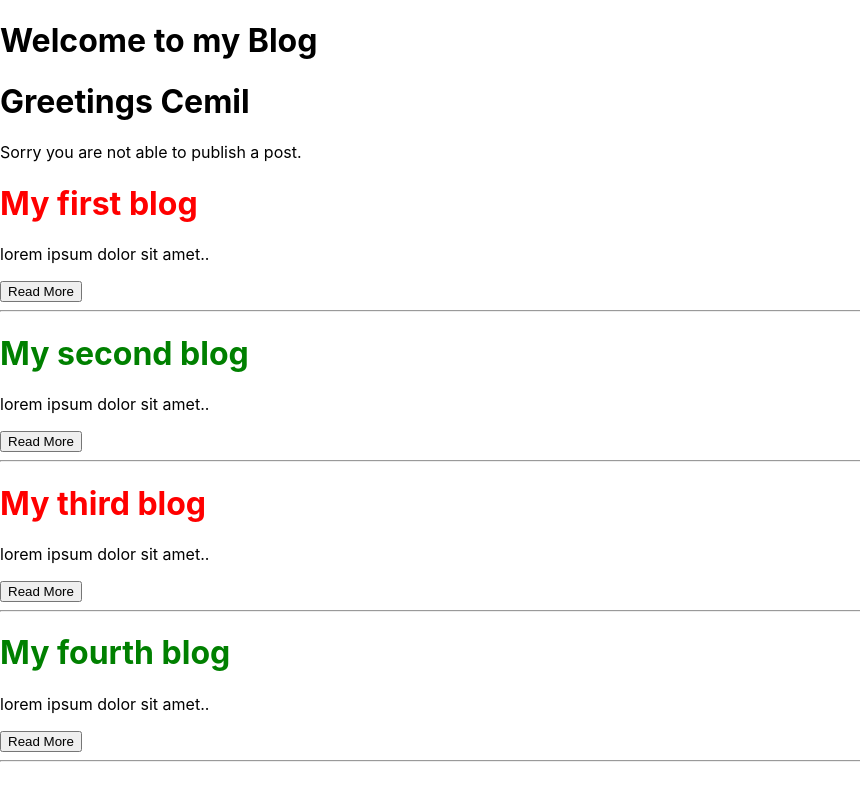
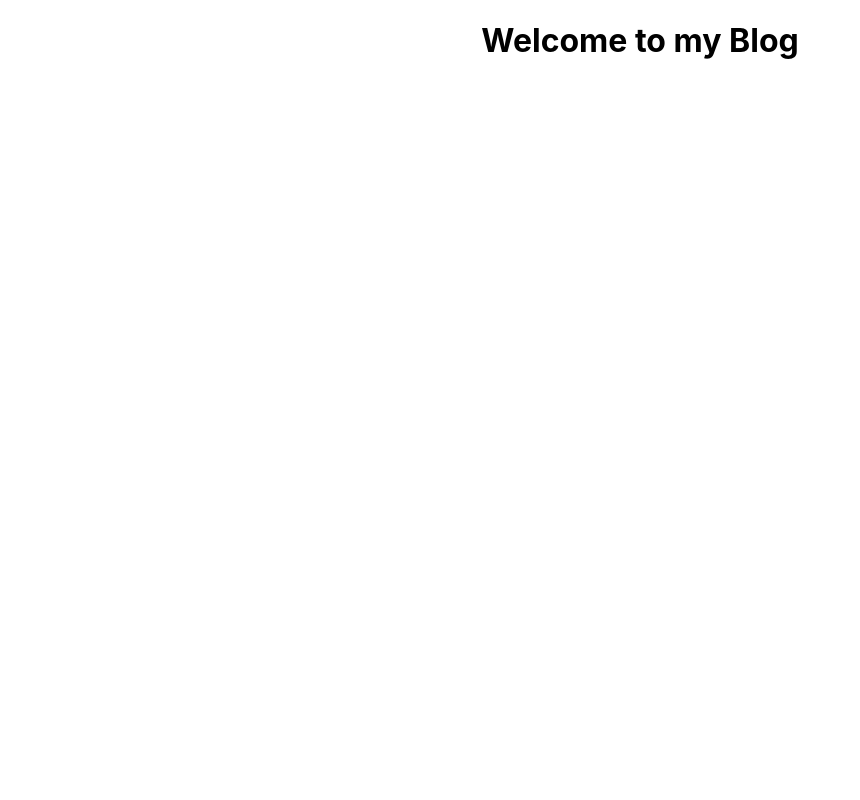
Before and after one commit to Lashirova/Blog-Post-React, a React (Create React App) app: page / in a window 1280 px wide. Shown: the whole page, without its empty margins (0-860 px from the left). Built offline with nearby package versions, Linux system fonts and the light colour scheme.

Commit message:
Getting ready for the development

```diff
--- a/src/App.js
+++ b/src/App.js
@@ -1,14 +1,11 @@
 import './App.css';
-import {BlogPost} from './BlogPost';
-import Greeting from './Greeting';
 
 
 function App() {
   return (
     <div>
-      <h1>Welcome to my Blog</h1>
-      <Greeting myName="Cemil" isAdmin={false}/>
-      <BlogPost isAdmin={false}/>
+      <h1 className="text-center">Welcome to my Blog</h1>
+
     </div>
   );
 }
--- a/src/BlogPost.js
+++ /dev/null
@@ -1,56 +0,0 @@
-import React from 'react';
-
-export class BlogPost extends React.Component {
-
-  render() {
-    const myBlogPosts = [
-      {
-        title: 'My first blog',
-        body: 'lorem ipsum dolor sit amet..',
-        published: false
-      },
-      {
-        title: 'My second blog',
-        body: 'lorem ipsum dolor sit amet..',
-        published: true
-      },
-      {
-        title: 'My third blog',
-        body: 'lorem ipsum dolor sit amet..',
-        published: false
-      },
-      {
-        title: 'My fourth blog',
-        body: 'lorem ipsum dolor sit amet..',
-        published: true
-      }
-    ]
-
-    function publishThePost(e) {
-      if(e.target.innerText === 'Publish') {
-        e.target.innerText = 'Unpublish';
-        e.target.parentElement.querySelector('.blog-title').style.color = 'green';
-      } else {
-        e.target.innerText = 'Publish'
-        e.target.parentElement.querySelector('.blog-title').style.color = 'red';
-      }
-    }
-
-    const blogPost = myBlogPosts.map((myBlogPost,index) => {
-      return (
-        <div key={'post_' + index}>
-          <h1 className={(myBlogPost.published ? 'green' : 'red') + ' blog-title'}>{myBlogPost.title}</h1>
-          <p>{myBlogPost.body}</p>
-          {this.props.isAdmin ? <button onClick={publishThePost}>{myBlogPost.published ? 'Unpublish' : 'Publish'}</button> : <button>Read More</button>}
-          <img src="" alt="" />
-          <hr/>
-        </div>
-
-      );
-    })
-
-    return blogPost;
-  }
-}
-
-// Default export
--- a/src/Greeting.js
+++ /dev/null
@@ -1,14 +0,0 @@
-import React from 'react';
-
-class Greeting extends React.Component {
-  render() {
-    return (
-      <div>
-        <h1>Greetings {this.props.myName}</h1>
-        <p>{this.props.isAdmin ? 'You can publish a post' : 'Sorry you are not able to publish a post.'}</p>
-      </div>
-    )
-  }
-}
-
-export default Greeting;
--- a/src/index.css
+++ b/src/index.css
@@ -12,10 +12,6 @@
     monospace;
 }
 
-.green {
-  color: green;
+.text-center {
+  text-align: center;
 }
-
-.red {
-  color: red;
-}
```
